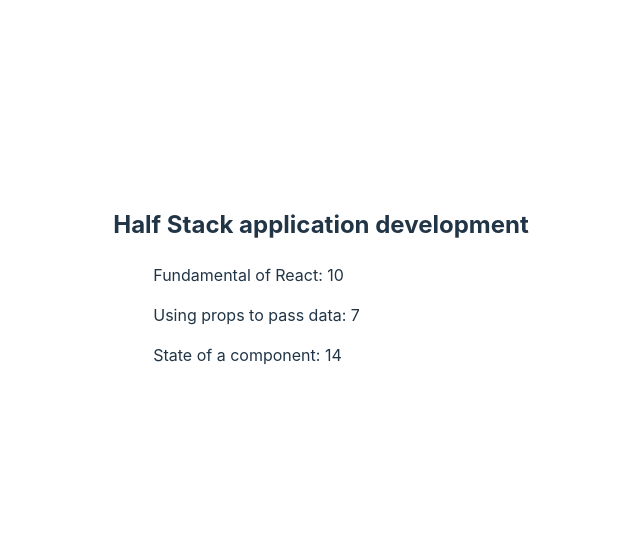
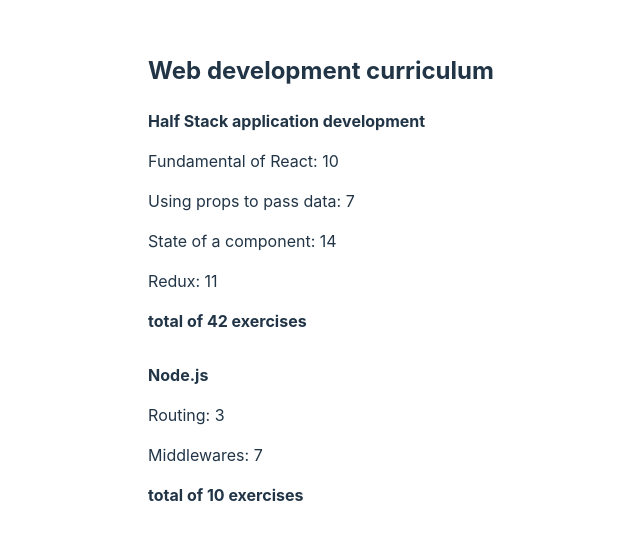
Before and after one commit to Azicojan/fullstackopen-react-app, a React (Vite) app: page / in a window 1280 px wide. Shown: the part 115-654 px from the top of the page, without its empty margins (319-959 px from the left). Built offline with nearby package versions, Linux system fonts and the light colour scheme.

Commit message:
completed exercises 2.1-2.5

```diff
--- a/src/App.jsx
+++ b/src/App.jsx
@@ -1,61 +1,17 @@
 
-//exercise 2.1
+//exercise 2.1-2.5
 
 import './App.css'
+import Course from './components/Course'
 
-const Course = (props) => {
-
-  const {course} = props
-
-  return (
-  <div>
-    <Header course={course} />
-    <Content course={course} />
-  </div>
-  )
-
-}
-
-const Header = (props) => {
-  //console.log(props)
-  const {course} = props
-
-  return (
-    <div>
-      <h2>{course.name}</h2>
-    </div>
-  )
-}
-
-const Content = (props) => {
-
-  const {course} = props
-
-  return (
-    <div>
-      <Part  course={course}/>
-    </div>
-  )
-}
-
-const Part = (props) => {
-
-  const {course} = props
-
-
-  return (
-     <ul style={{listStyleType:'none',textAlign:'left'}} >
-      {course.parts.map((part)=><li key={part.id}><p>{part.name}: {part.exercises}</p></li>)}
-    </ul>
-  )
-}
 
 
 
 
 const App = () => {
 
-  const course = {
+  const courses = [
+    {
     id:1,
     name: 'Half Stack application development',
     parts: [
@@ -74,15 +30,40 @@ const App = () => {
         exercises: 14,
         id: 3
       },
-      /*{
-        name: 'High-Order functions',
-        exercises: 9,
+      {
+        name: 'Redux',
+        exercises: 11,
         id:4
-      }*/
+      }
+    ]
+  },
+  {
+    name: 'Node.js',
+    id:2,
+    parts: [
+      {
+        name: 'Routing',
+        exercises: 3,
+        id: 1
+      },
+      {
+        name: 'Middlewares',
+        exercises: 7,
+        id: 2
+      }
     ]
   }
 
-  return <Course course={course} />
+
+]
+
+  return (
+    <div>
+      <h2>Web development curriculum</h2>
+      <Course courses={courses} />
+    </div>
+
+  )
 
 
 }
--- /dev/null
+++ b/src/components/Course.jsx
@@ -0,0 +1,72 @@
+
+const Course = (props) => {
+
+    const {courses} = props
+
+
+
+    return (
+    <ul style={{listStyleType:'none',padding:0}}>
+
+    { courses.map((item) =>
+
+       <li key={item.id}>
+
+         {<Header courseName={item.name} />}
+         {<Content course={item.parts} />}
+         {<Total parts={item.parts}/>}
+
+       </li>)}
+
+
+    </ul>
+    )
+
+  }
+
+  const Header = (props) => {
+
+    const {courseName} = props
+
+   // console.log(courseName)
+
+    return (
+      <div style={{textAlign:'left'}}>
+       <p> <strong>{courseName}</strong></p>
+      </div>
+
+    )
+  }
+
+  const Content = (props) => {
+
+    const {course} = props
+
+    return (
+       <ul style={{listStyleType:'none',padding:0,textAlign:'left'}}>
+         {course.map((item)=><li key={item.id}><p>{item.name}: {item.exercises}</p></li>)}
+
+       </ul>
+
+    )
+  }
+
+
+
+  const Total= (props) =>{
+
+
+    const {parts} = props
+   // console.log(parts)
+
+    const sum = parts.reduce((x,y) => x + y.exercises,0)
+
+    return(
+      <div style={{textAlign:'left',marginBottom:30}}>
+        <strong >total of {sum} exercises</strong>
+      </div>
+    )
+
+  }
+
+  export default Course
```
